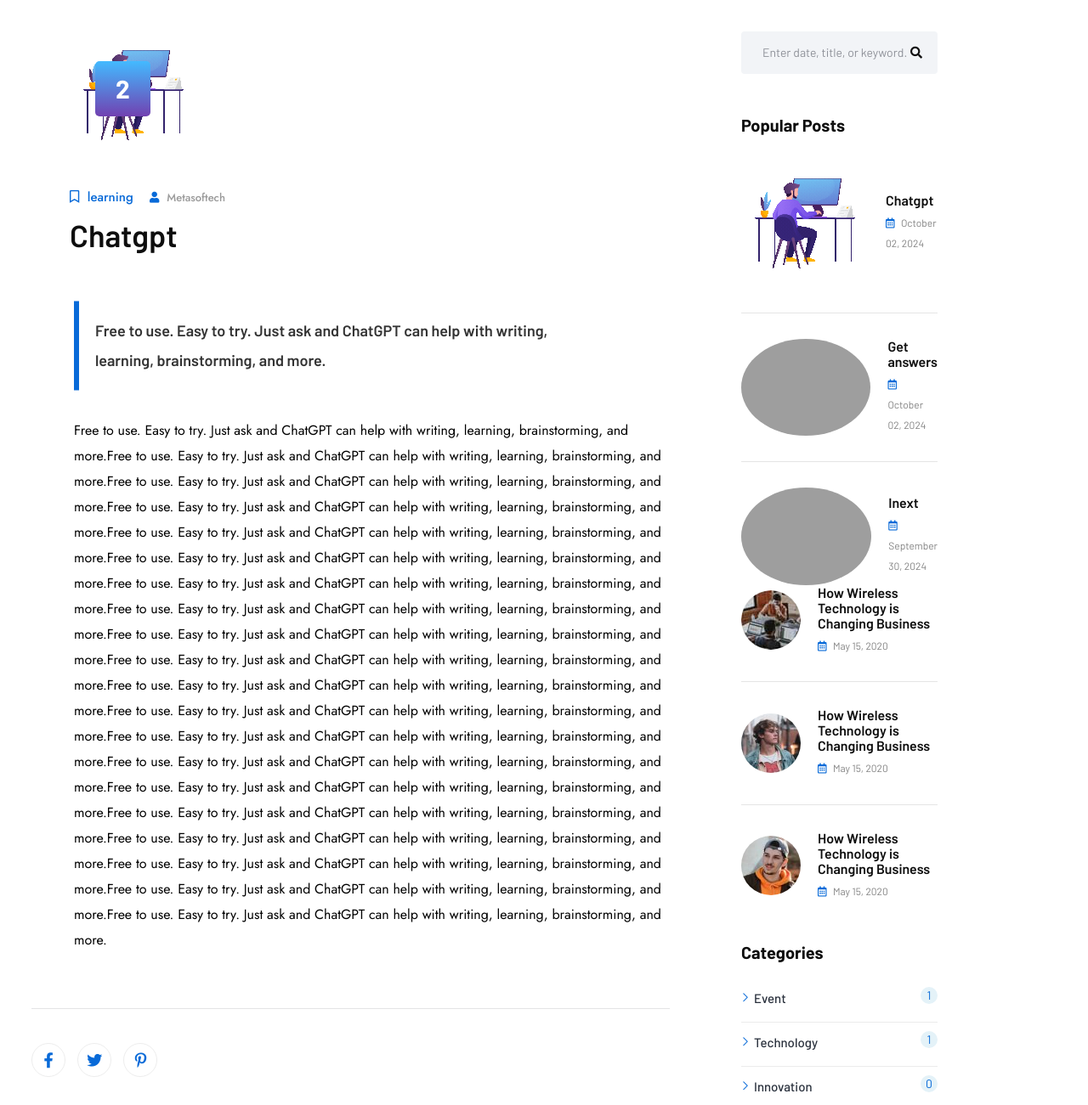
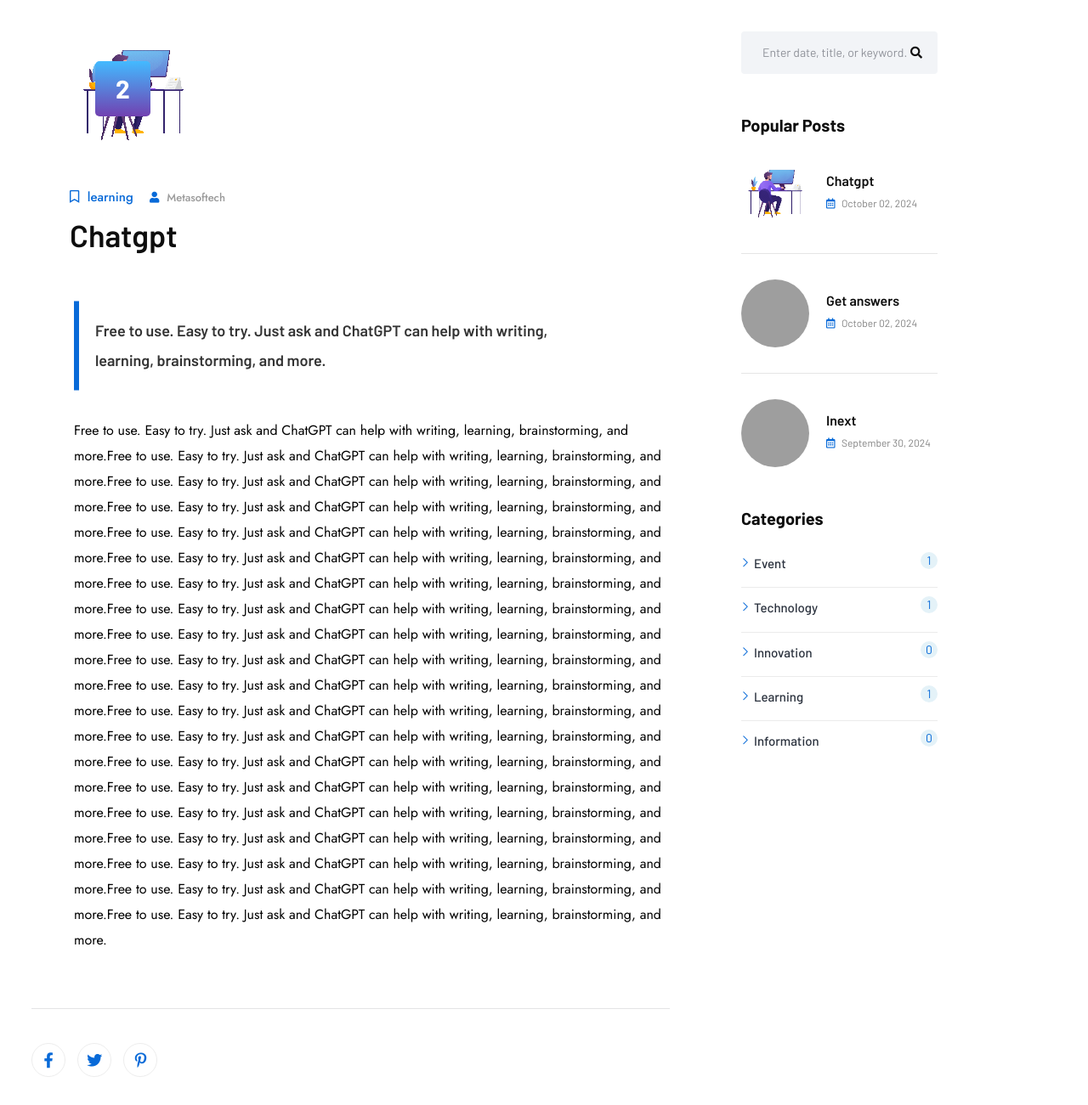
Before and after one commit to Sneh-Metasoftech/Meta-Project, a PHP site: page /blog-details.php?id=11 in a window 1280 px wide. Shown: the part 753-2054 px from the top of the page at 85% size. Run offline with PHP 8.4, Linux system fonts and the light colour scheme; data comes from the database, SQL or seed files in the repository; some web fonts are replaced; grey boxes are pictures that could not be loaded.

Commit message:
blog section in bakend  emplement

```diff
--- a/blog-details.php
+++ b/blog-details.php
@@ -46,6 +46,13 @@
         .llt{
         margin-left: 0px;
         }
+
+            .circular-img {
+    width: 80px; /* Adjust size as needed */
+    height:80px; /* Same value as width for a perfect circle */
+    border-radius: 50%!important;
+    object-fit: cover; /* Ensures the image is properly fitted within the circle */
+}
         @media only screen and (max-width: 991px) {
         .llt{
         margin-left: 50px;
@@ -276,7 +283,7 @@
 
         <?php
 
-$sql = "SELECT title, create_at, featured_image FROM post ORDER BY create_at DESC LIMIT 3";
+$sql = "SELECT id, title, create_at, featured_image FROM post ORDER BY create_at DESC LIMIT 3";
 $result = $db->query($sql);
 
 if ($result->num_rows > 0) {
@@ -285,12 +292,12 @@
     while($row = $result->fetch_assoc()) {
         echo '
         <li>
-        <a class="post-link" href="blog-details.php">
+        <a class="post-link" href="blog-details.php?id=' . $row["id"] . '">
             <div class="post-thumb">
-                <img src="assets/images/blog/' . $row["featured_image"] . '" alt="">
+                <img class="circular-img" src="blog/' . $row["featured_image"] . '" alt="Post Image">
             </div>
             <div class="post-text">
-                <h4 class="title">' . $row["title"] . '</h4>
+                <h3 class="title">' . $row["title"] . '</h3>
                 <span class="post-meta"><i class="far fa-calendar-alt"></i> ' . date("F d, Y", strtotime($row["create_at"])) . '</span>
             </div>
         </a>
@@ -302,8 +309,9 @@
 }
 
 ?>
+
         <!-- Widget Recent Post Start -->
-        <div class="recent-posts">
+       <!--  <div class="recent-posts">
         <ul>
         <li>
         <a class="post-link" href="blog-details.php">
@@ -339,7 +347,7 @@
         </a>
         </li>
         </ul>
-        </div>
+        </div> -->
         <!-- Widget Recent Post End -->
         </div>
         <!-- Sidebar Widget End -->
```
